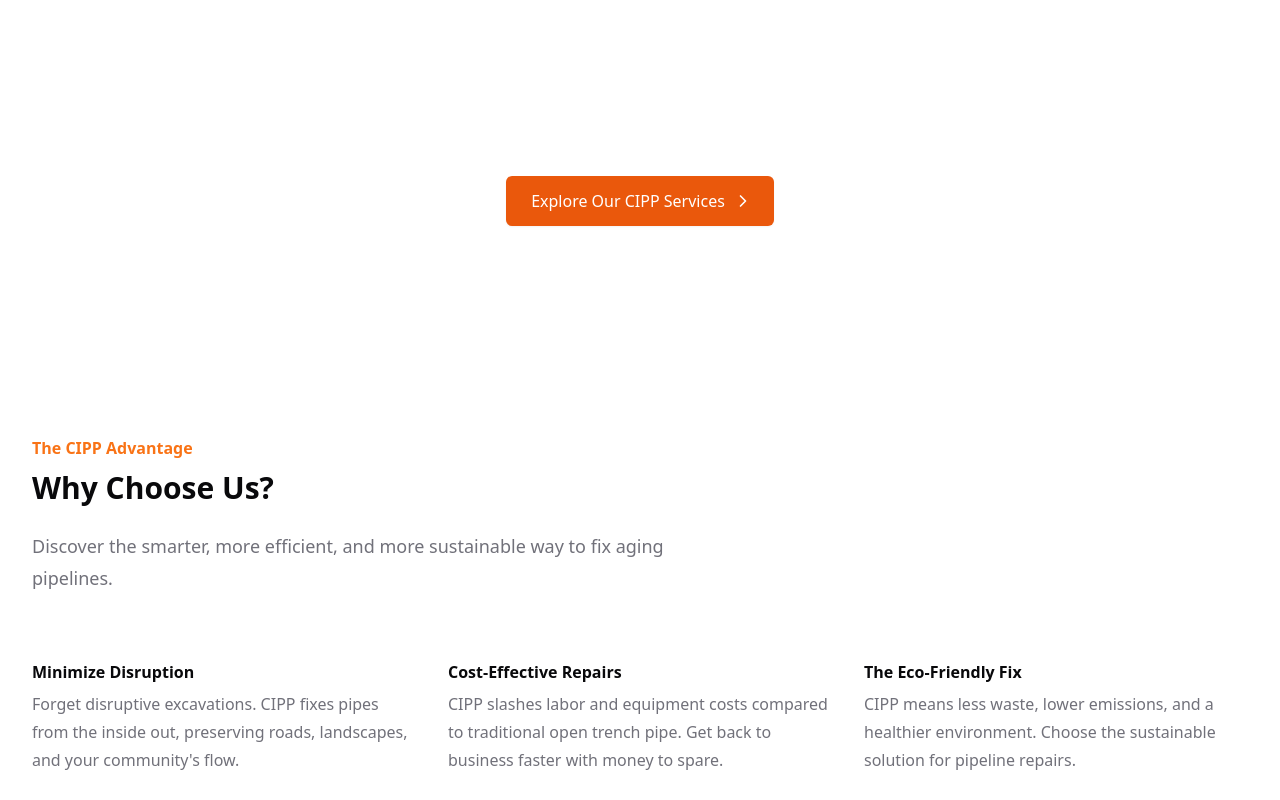
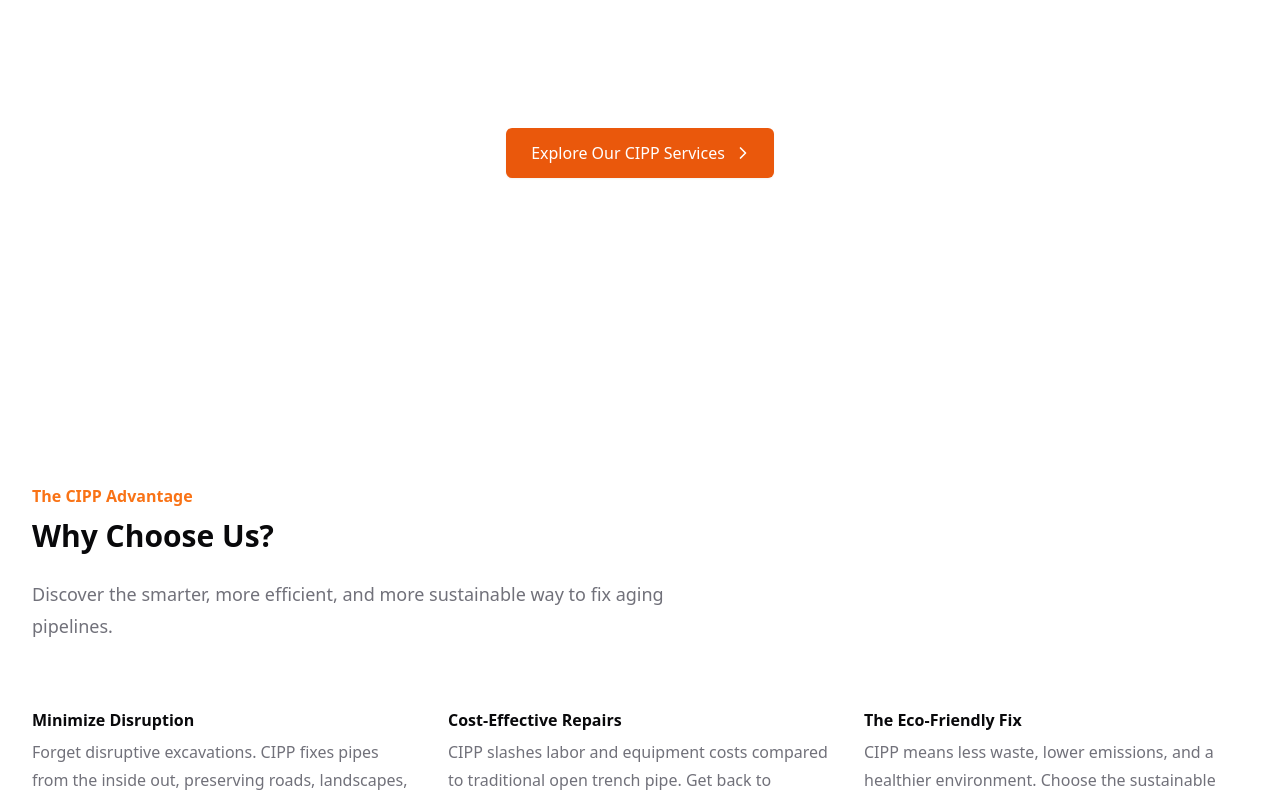
Before and after one commit to DukeRupert/cbl-co, a SvelteKit app: page / in a window 1280 px wide. Shown: the part 2100-2900 px from the top of the page. Built offline with nearby package versions, Linux system fonts and the light colour scheme.

Commit message:
spacing fix

```diff
--- a/src/routes/(components)/features.svelte
+++ b/src/routes/(components)/features.svelte
@@ -13,16 +13,12 @@
 		features?: Feature[];
 	}
 
-	let {
-		eyebrow,
-		title,
-		subtext,
-		features = []
-	}: Props = $props();
+	let { eyebrow, title, subtext, features = [] }: Props = $props();
 </script>
 
 <!-- Features section -->
 <div id="features" class="mx-auto mt-32 max-w-7xl px-6 sm:mt-40 lg:px-8">
+	<div class="py-24 sm:py32">
 		<div class="mx-auto max-w-2xl lg:mx-0">
 			<h2 class="text-base font-semibold leading-7 text-primary">{eyebrow}</h2>
 			<p class="mt-2 text-3xl font-bold tracking-tightsm:text-4xl">{title}</p>
@@ -39,3 +35,4 @@
 			{/each}
 		</dl>
 	</div>
+</div>
--- a/src/routes/+page.svelte
+++ b/src/routes/+page.svelte
@@ -137,7 +137,7 @@
 		<Services {...services} />
 
 		<!-- Strong CTA After Services -->
-		<div class="mt-12 text-center">
+		<div class="text-center">
 			<a
 				href="/services/cipp-pipe-lining"
 				class="inline-flex items-center px-6 py-3 border border-transparent text-base font-medium rounded-md shadow-sm text-white bg-orange-600 hover:bg-orange-700 focus:outline-none focus:ring-2 focus:ring-offset-2 focus:ring-orange-500"
```
Lines whose indentation alone changed are shown as unchanged.
